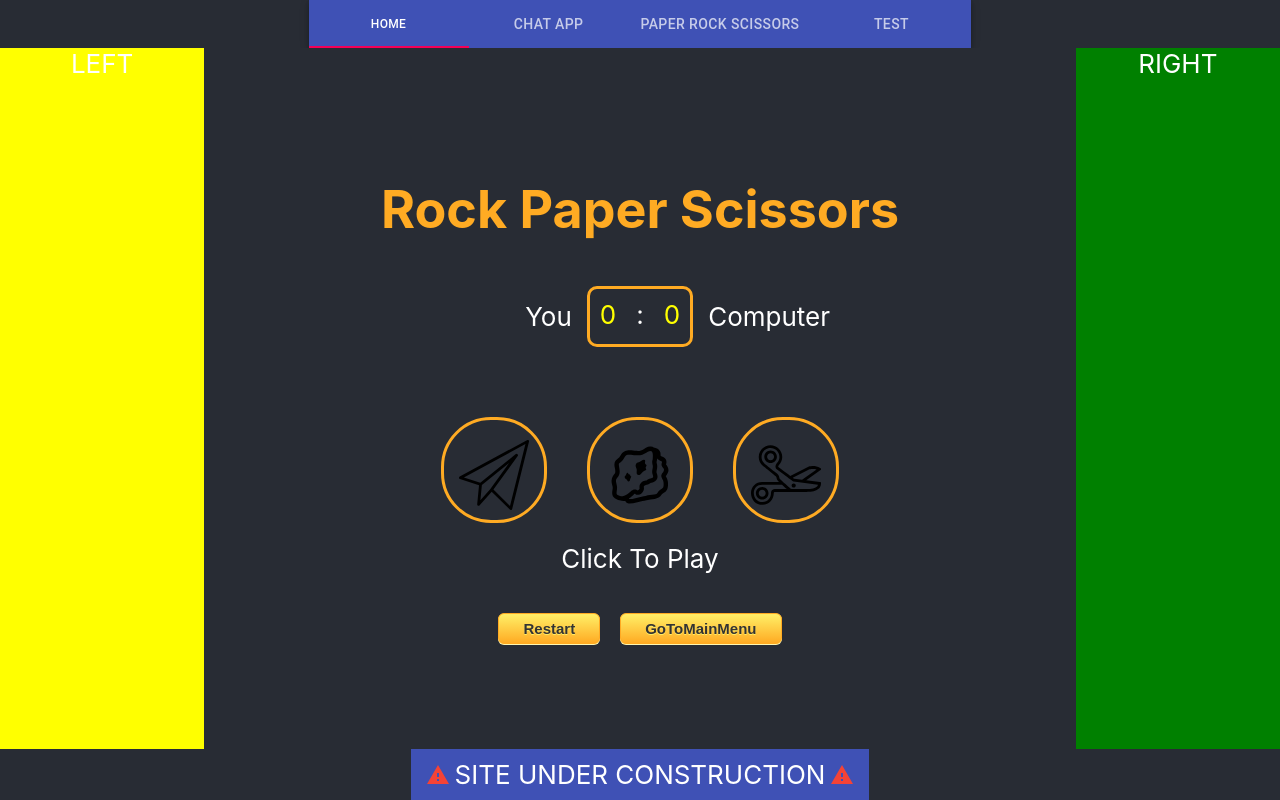
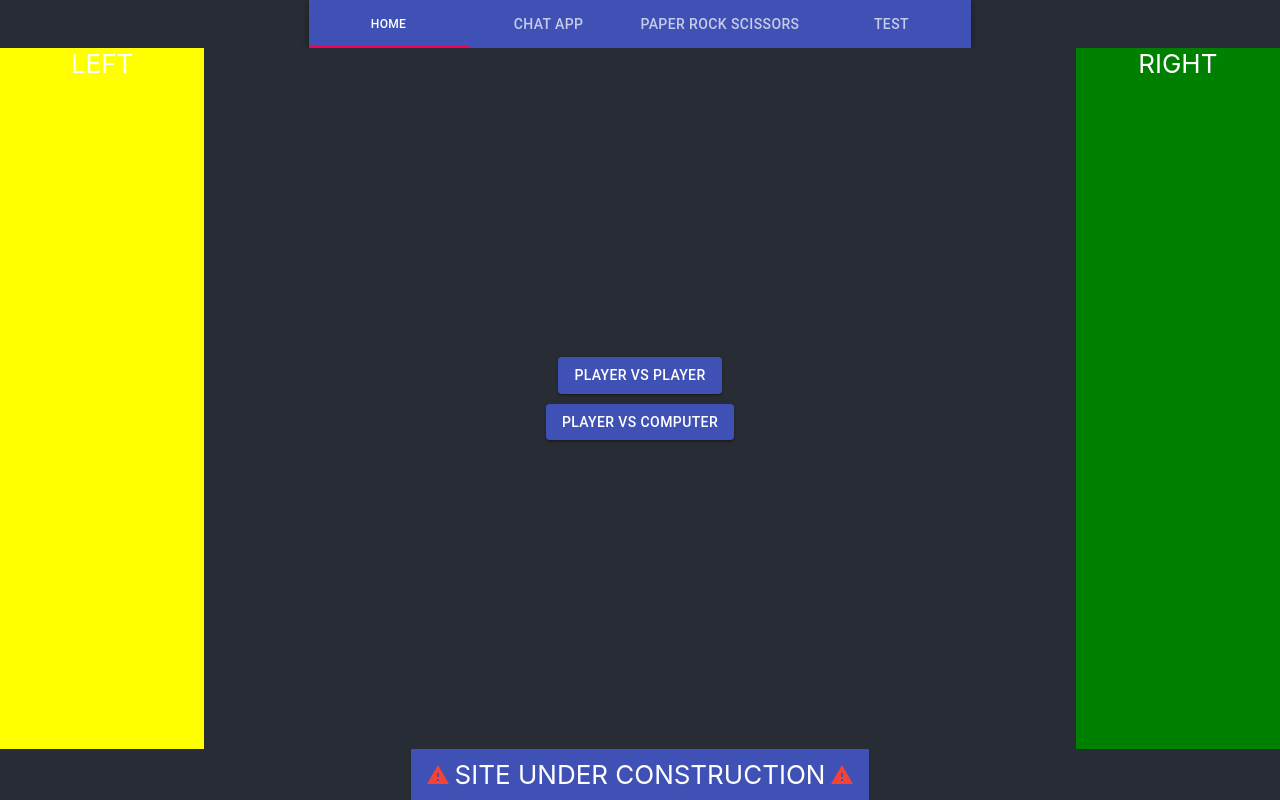
Before and after one commit to TeacHKal/webapp-react-ts, a React (Create React App) app: page /rps in a window 1280 px wide. Built offline with nearby package versions, Linux system fonts and the light colour scheme; no server answers.

Commit message:
prs use no cookies

```diff
--- a/src/components/rockPaperScissors/Game/index.tsx
+++ b/src/components/rockPaperScissors/Game/index.tsx
@@ -12,8 +12,8 @@ const GAME_TYPE = {
 
 interface IProps {
     gameType: string
-    onChangeGameType: (type: string) => void;
-    onScoreChange: (gameData: object) => void;
+    onChangeGameType?: (type: string) => void;
+    onScoreChange?: (gameData: object) => void;
     initialScores?: {
         leftPlayerWinCount: number,
         rightPlayerWinCount: number,
@@ -50,7 +50,7 @@ export const Game: React.FC<IProps> = ( props ) =>{
             rightPlayerWinCount: playerScores.rightPlayerWinCount,
         };
         if(!pageLoadFirstTime){
-            props.onScoreChange( gameData);
+            props.onScoreChange && props.onScoreChange( gameData);
         }else {
             setPageLoadFirstTime(false);
         }
@@ -69,7 +69,7 @@ export const Game: React.FC<IProps> = ( props ) =>{
 
     const goToMainMenu = () => {
         restartGame();
-        props.onChangeGameType(GAME_TYPE.NONE);
+        props.onChangeGameType && props.onChangeGameType(GAME_TYPE.NONE);
     };
 
     const computerPick = () => {
@@ -174,7 +174,7 @@ export const Game: React.FC<IProps> = ( props ) =>{
         setWinText('');
         setPlayerScores({ leftPlayerWinCount: 0, rightPlayerWinCount: 0 })
         setStateWhoPlayText();
-        props.onChangeGameType(props.gameType);
+        props.onChangeGameType && props.onChangeGameType(props.gameType);
     };
 
     const renderGameButtons = () => {
--- a/src/components/rockPaperScissors/index.tsx
+++ b/src/components/rockPaperScissors/index.tsx
@@ -1,30 +1,25 @@
-import React, {useEffect, useState} from "react";
+import React, { useState} from "react";
 import { Selection } from "./Selection";
 import { Game } from "./Game";
 import { rockPaperScissors as strings } from '../../ui/constants/strings'
 import './index.scss'
 
+const GAME_TYPE = {
+    NONE: 'none',
+    PLAYER_VS_PLAYER: 'player_vs_player',
+    PLAYER_VS_COMP: 'player_vs_computer',
+};
+
 const RockPaperScissors: React.FC = () => {
-    const [ gameType, setGameType ] = useState("");
-    const [ initializeGameFlag, setInitializeGameFlag] = useState(false);
+    const [ gameType, setGameType ] = useState(GAME_TYPE.NONE);
 
-    useEffect(() => {
-        initializeGame();
-    }, []);
 
-    const initializeGame = () => {
-        setInitializeGameFlag(true);
-    };
 
     const selectionChange = (type: string) => {
         setGameType(type);
     };
 
-    const GAME_TYPE = {
-        NONE: 'none',
-        PLAYER_VS_PLAYER: 'player_vs_player',
-        PLAYER_VS_COMP: 'player_vs_computer',
-    };
+
 
     const selectionData = [
         {
@@ -36,13 +31,8 @@ const RockPaperScissors: React.FC = () => {
             type: GAME_TYPE.PLAYER_VS_COMP,
         },
     ];
-    const onGameScoreChange = (gameData: any) => {
-        const data = {
-            gameType: gameData.gameType,
-            leftPlayerWinCount: gameData.leftPlayerWinCount,
-            rightPlayerWinCount: gameData.rightPlayerWinCount,
-        };
-    };
+
+    console.log('gameT', gameType);
 
     return(
         <div className={"rps_con"}>
@@ -56,8 +46,6 @@ const RockPaperScissors: React.FC = () => {
             <Game
                 gameType={gameType}
                 onChangeGameType={(gameType) => selectionChange(gameType)}
-                onScoreChange={(gameData: object) => onGameScoreChange(gameData)}
-                //initialScores={initializeGame()}
             />
             }
         </div>
```
